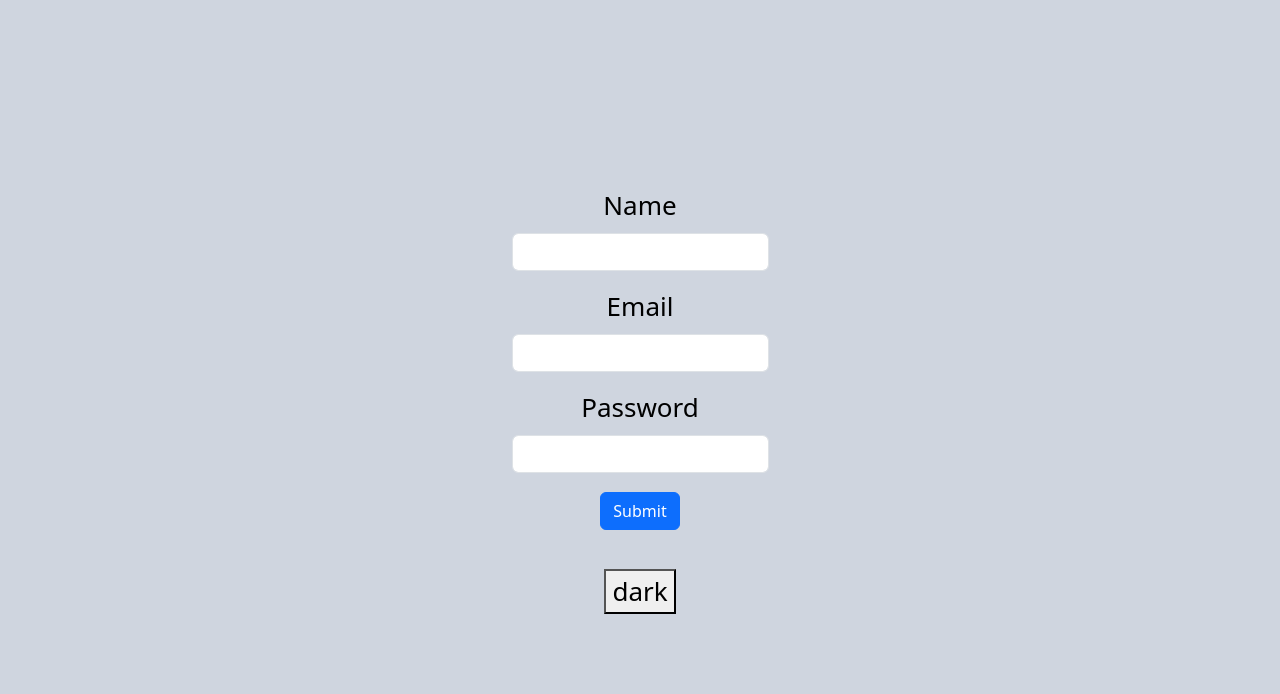
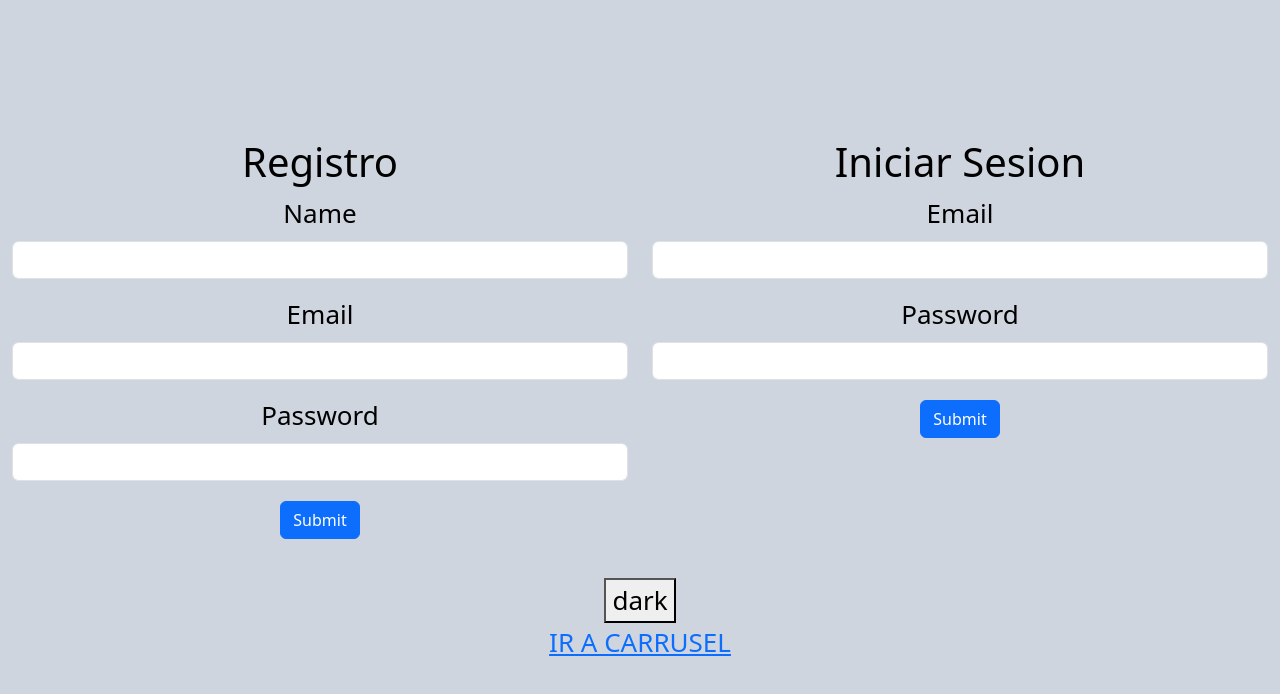
Before and after one commit to lilender/PW2, a React (Create React App) app in the folder tomillofics/client/: page / in a window 1280 px wide. Shown: the top 694 px of the page. Built offline with nearby package versions, Linux system fonts and the light colour scheme.

Commit message:
carrusel and routing

```diff
--- a/tomillofics/client/package.json
+++ b/tomillofics/client/package.json
@@ -7,7 +7,9 @@
     "bootstrap": "^5.3.3",
     "cra-template": "1.2.0",
     "react": "^19.0.0",
+    "react-bootstrap": "^2.10.9",
     "react-dom": "^19.0.0",
+    "react-router-dom": "^7.2.0",
     "react-scripts": "5.0.1",
     "web-vitals": "^4.2.4"
   },
--- a/tomillofics/client/src/App.js
+++ /dev/null
@@ -1,25 +0,0 @@
-import './App.css';
-import React, {useState} from 'react'
-import Registro from './Registro';
-
-function App() {
-    const [num, setNum] = useState(0)
-
-    const handleClick = () =>{
-        num === 0 ? setNum(1) : setNum(0)
-    }
-
-    return (
-        <div className="App">
-            <header className={num === 0 ? "App-header-light" : "App-header-dark"}>
-                <Registro />
-                <br />
-                <button onClick={handleClick}>
-                    {num === 0 ? "dark" : "light"}
-                </button>
-            </header>
-        </div>
-    );
-}
-
-export default App;
--- /dev/null
+++ b/tomillofics/client/src/App.jsx
@@ -0,0 +1,40 @@
+import './App.css';
+import React, {useState} from 'react'
+import 'bootstrap/dist/css/bootstrap.css';
+import Registro from './Registro';
+import InicioSesion from './InicioSesion';
+import { Link } from 'react-router-dom';
+
+function App() {
+    const [num, setNum] = useState(0)
+
+    const handleClick = () =>{
+        num === 0 ? setNum(1) : setNum(0)
+    }
+
+    return (
+        <div className="App">
+            <header className={num === 0 ? "App-header-light" : "App-header-dark"}>
+                <div className='container-fluid'>
+                    <div className='row'>
+                        <div className='col-6'>
+                            <h1>Registro</h1>
+                            <Registro />
+                        </div>
+                        <div className='col-6'>
+                            <h1>Iniciar Sesion</h1>
+                            <InicioSesion />
+                        </div>
+                    </div>
+                </div>
+                <br />
+                <button onClick={handleClick}>
+                    {num === 0 ? "dark" : "light"}
+                </button>
+                <Link to="/Carrusel">IR A CARRUSEL</Link>
+            </header>
+        </div>
+    );
+}
+
+export default App;
--- /dev/null
+++ b/tomillofics/client/src/Carrusel.jsx
@@ -0,0 +1,46 @@
+import React from "react";
+import { Carousel } from "react-bootstrap";
+
+function Carrusel() {
+    return (
+        <Carousel>
+        <Carousel.Item>
+            <img
+            className="d-block w-100"
+            src="https://media.gettyimages.com/id/1164046558/es/foto/beb%C3%A9-oveja-de-cerca.jpg?s=612x612&w=gi&k=20&c=0YNIqdrmclc2Of1MMWLxhthDIwvoWzhN68_t3AY3qkU="
+            alt="First slide"
+            />
+            <Carousel.Caption>
+            <h3>First Slide</h3>
+            <p>Some description here</p>
+            </Carousel.Caption>
+        </Carousel.Item>
+
+        <Carousel.Item>
+            <img
+            className="d-block w-100"
+            src="https://media.gettyimages.com/id/1164046558/es/foto/beb%C3%A9-oveja-de-cerca.jpg?s=612x612&w=gi&k=20&c=0YNIqdrmclc2Of1MMWLxhthDIwvoWzhN68_t3AY3qkU="
+            alt="Second slide"
+            />
+            <Carousel.Caption>
+            <h3>Second Slide</h3>
+            <p>Another description</p>
+            </Carousel.Caption>
+        </Carousel.Item>
+
+        <Carousel.Item>
+            <img
+            className="d-block w-100"
+            src="https://media.gettyimages.com/id/1164046558/es/foto/beb%C3%A9-oveja-de-cerca.jpg?s=612x612&w=gi&k=20&c=0YNIqdrmclc2Of1MMWLxhthDIwvoWzhN68_t3AY3qkU="
+            alt="Third slide"
+            />
+            <Carousel.Caption>
+            <h3>Third Slide</h3>
+            <p>More details here</p>
+            </Carousel.Caption>
+        </Carousel.Item>
+        </Carousel>
+    );
+}
+
+export default Carrusel;
--- /dev/null
+++ b/tomillofics/client/src/InicioSesion.jsx
@@ -0,0 +1,51 @@
+import 'bootstrap/dist/css/bootstrap.css';
+import { useState } from 'react';
+import axios from 'axios';
+import { useNavigate } from 'react-router-dom';
+
+function InicioSesion (){
+
+    const [email, setEmail] = useState('');
+    const [password, setPassword] = useState('');
+    const nav = useNavigate();
+
+
+    const sendData=()=>{
+        axios.post("http://localhost:3001/signinUser",
+            {
+                email: email,
+                password: password
+            }
+        ).then(response => {
+            const data = response.data;
+            if (data.message === "Success") {
+                alert("your username is " + data.username);
+                nav("/Carrusel");
+            } else {
+                alert(data.message);
+            }
+        }).catch(
+            (error)=>{
+                console.log(error)
+            }
+        )
+    }
+
+    return (
+        <div>
+            <div class="mb-3">
+                <label for="inputEmail" className="form-label">Email</label>
+                <input onChange={e=>setEmail(e.target.value)} type="email" className="form-control" id="inputEmail"/>
+            </div>
+
+            <div class="mb-3">
+                <label for="inputPassword" className="form-label">Password</label>
+                <input onChange={e=>setPassword(e.target.value)} type="password" className="form-control" id="inputPassword"/>
+            </div>
+
+            <button onClick={sendData} type="button" className="btn btn-primary">Submit</button>
+        </div>
+    );
+}
+
+export default InicioSesion;
--- /dev/null
+++ b/tomillofics/client/src/Rutas.jsx
@@ -0,0 +1,19 @@
+import {BrowserRouter, Routes, Route} from 'react-router-dom';
+import Registro from './Registro';
+import InicioSesion from './InicioSesion';
+import Carrusel from './Carrusel';
+import App from './App';
+function Rutas () {
+    return (
+        <BrowserRouter>
+            <Routes>
+                <Route path="/" element={<App/>}></Route>
+                <Route path="/Login" element={<InicioSesion/>}></Route>
+                <Route path="/Registro" element={<Registro/>}></Route>
+                <Route path="/Carrusel" element={<Carrusel/>}></Route>
+            </Routes>
+        </BrowserRouter>
+    );
+}
+
+export default Rutas;
--- a/tomillofics/client/src/index.js
+++ b/tomillofics/client/src/index.js
@@ -2,13 +2,13 @@
 import React from 'react';
 import ReactDOM from 'react-dom/client';
 import './index.css';
-import App from './App';
+import Rutas from './Rutas';
 import reportWebVitals from './reportWebVitals';
 
 const root = ReactDOM.createRoot(document.getElementById('root'));
 root.render(
   <React.StrictMode>
-    <App />
+    <Rutas />
   </React.StrictMode>
 );
 
```
Also changed, not shown: 2 other files (tests, documents, lock files or other folders).
